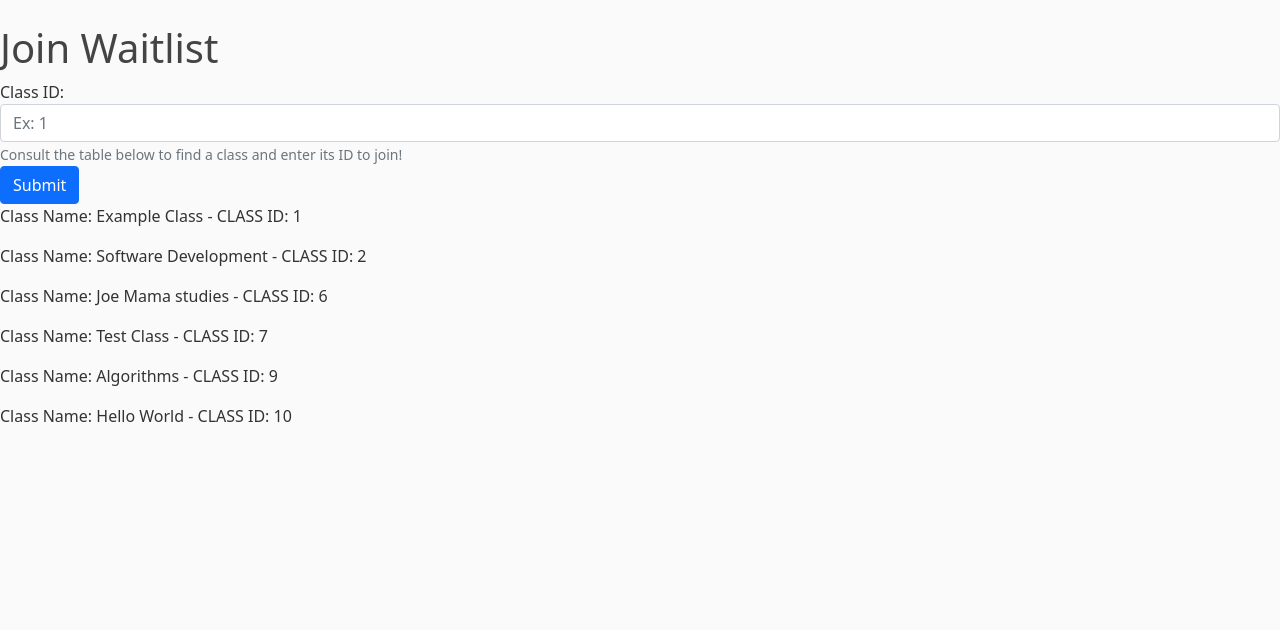
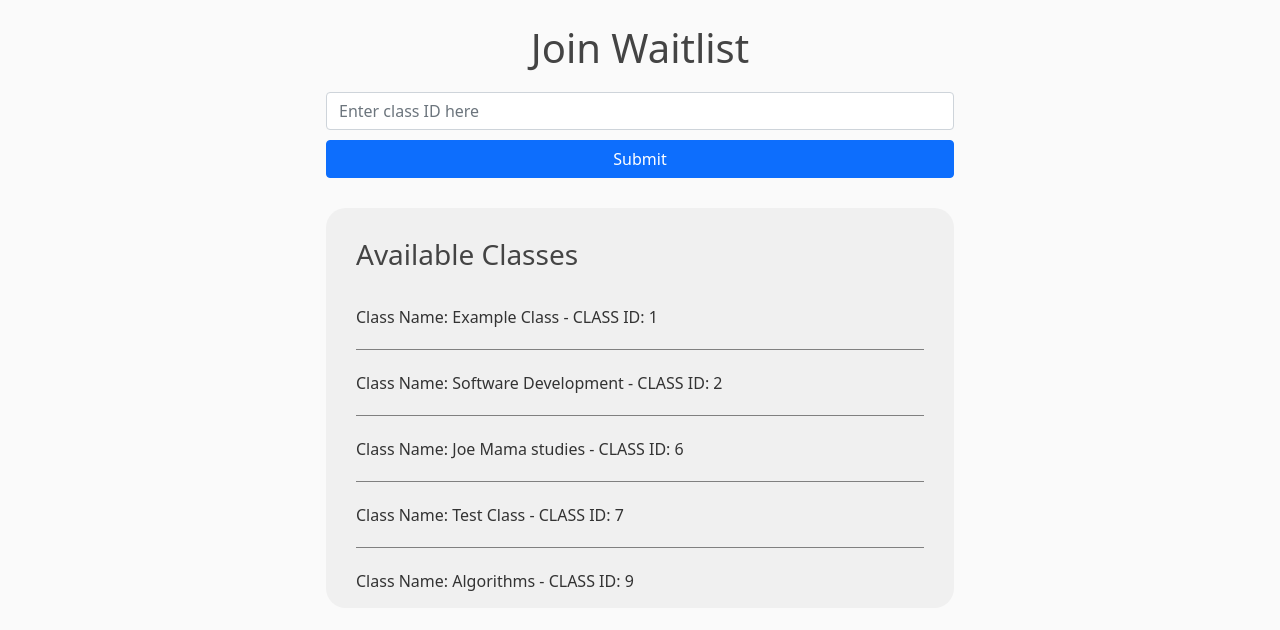
Before and after one commit to MightyThor10/waitlist, a Django app: page /studenthome/joinwaitlist/ in a window 1280 px wide. Shown: the part 56-686 px from the top of the page. Run offline with Django 4.2, Linux system fonts and the light colour scheme; data comes from the database, SQL or seed files in the repository.

Commit message:
Update styling on join_waitlist.html

```diff
--- a/Code/studentview/templates/studentview/join_waitlist.html
+++ b/Code/studentview/templates/studentview/join_waitlist.html
@@ -1,25 +1,33 @@
 {% extends "studentview/base.html" %}
 
 {% block content %}
-<h1>Join Waitlist</h1>
+<h1 style="text-align:center;margin-bottom:20px">Join Waitlist</h1>
 
-<form action="" method="post">
+<div class="row">
+<div class="mx-auto col-10 col-md-8 col-lg-6">
+<form style="text-align:center;margin-bottom:30px" action="" method="post">
     {% csrf_token %}
-    <div class="form-group">
-        <label for="classID">Class ID:</label>
-        <input type="number" class="form-control" id="classID" name="classID" aria-describedby="idhelp" placeholder="Ex: 1">
-        <small id="idhelp" class="form-text text-muted">Consult the table below to find a class and enter its ID to join!</small>
+    <div class="form-group;">
+        <input style="width:100%" type="number" class="form-control" id="classID" name="classID" aria-describedby="idhelp" placeholder="Enter class ID here">
     </div>
     {% if message %}
     <div class="alert alert-warning" role="alert">
         {{ message }}
     </div>
     {% endif %}
-    <button type="submit" class="btn btn-primary">Submit</button>
+    <button style="width:100%;margin-top:10px;" type="submit" class="btn btn-primary">Submit</button>
 </form>
 
+
+<div style="background-color: #f0f0f0;padding:30px;border-radius:20px;height:400px;overflow-y:auto">
+<h3 style="padding-bottom:20px">Available Classes</h3>
+
 {% for aClass in classes %}
-    <p> Class Name: {{ aClass }} - CLASS ID: {{aClass.id}}</p>
+    <p style="border-bottom: 1px solid grey;padding-bottom:20px;padding-top:5px"> Class Name: {{ aClass }} - CLASS ID: {{aClass.id}}</p>
 {% endfor %}
+</div>
+
+</div>
+</div>
 
 {% endblock content %}
```
